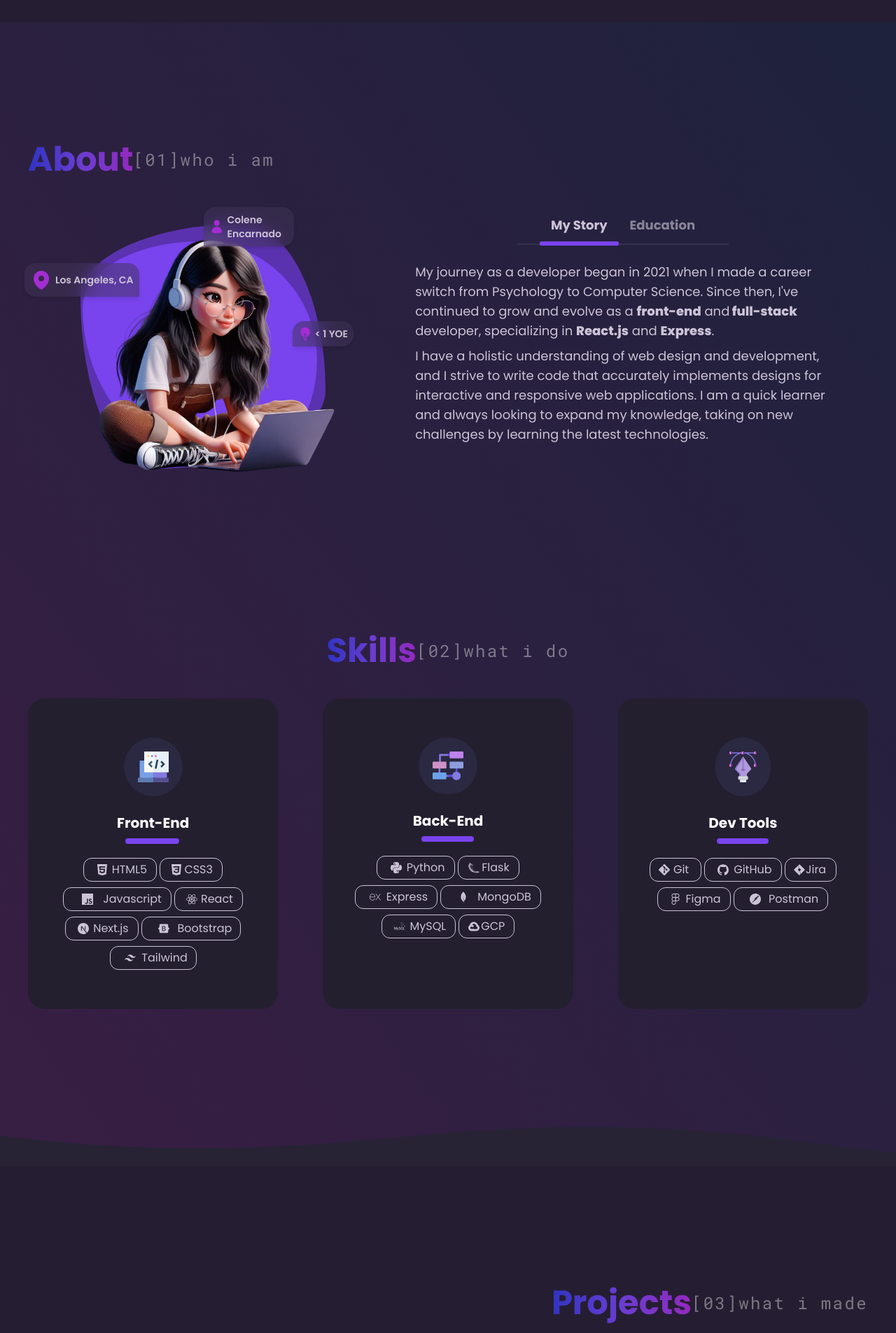
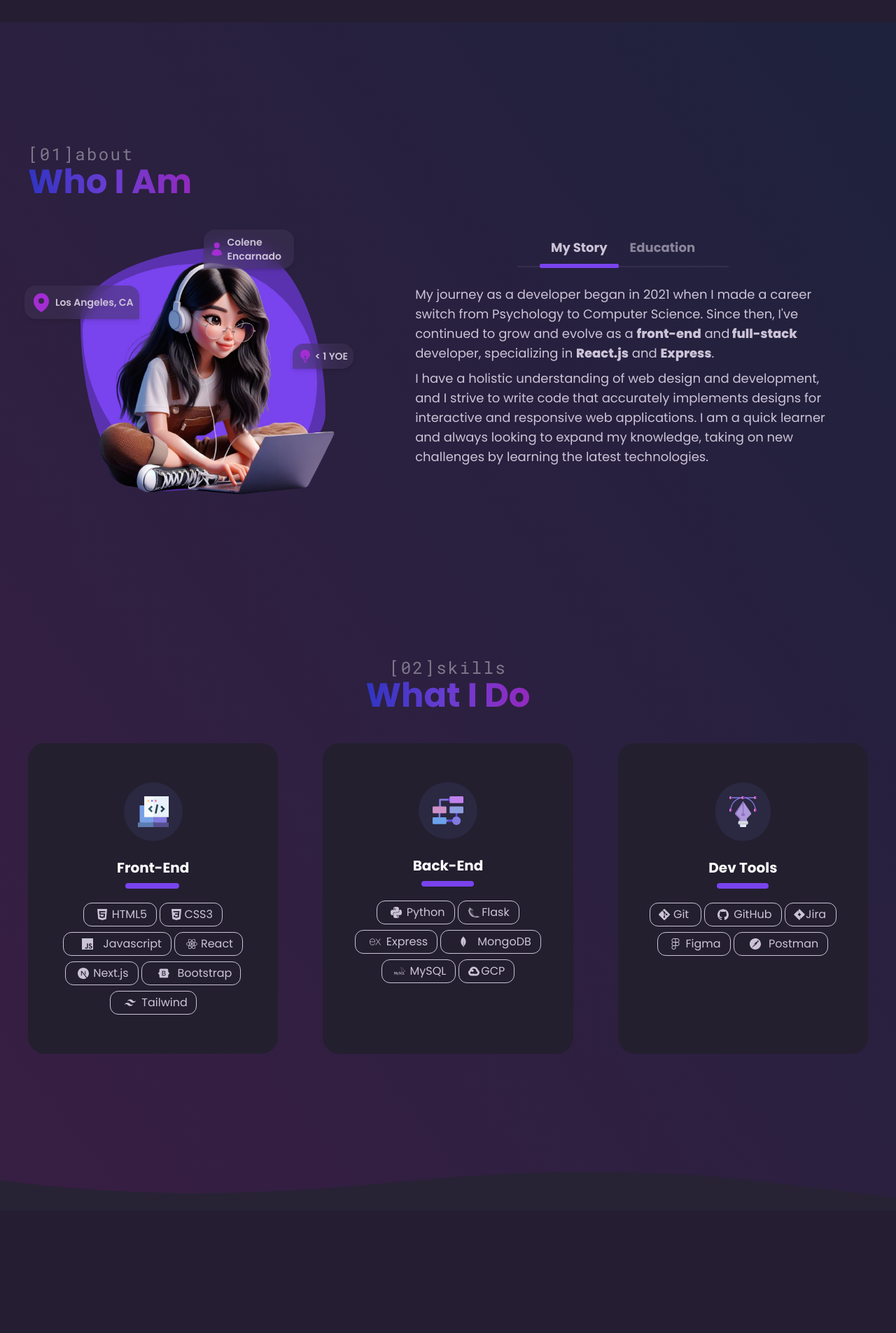
Before and after one commit to encarnac/portfolio, a React (Vite) app: page / in a window 1280 px wide. Shown: the part 880-2785 px from the top of the page at 70% size. Built offline with nearby package versions, Linux system fonts and the light colour scheme.

Commit message:
Changed header style to column and added extended title

```diff
--- a/src/components/AboutSection.jsx
+++ b/src/components/AboutSection.jsx
@@ -40,15 +40,15 @@ const AboutSection = ({ setSelectedPage }) => {
 
   return (
     <section id="about" className="mb-12 w-full">
-      <div className="relative mb-8 flex flex-row items-center justify-start py-3">
+      <div className="relative mb-8 flex flex-col items-start justify-start py-3">
+        <h4 className="font-mono text-lg tracking-widest text-[#797382]/40 dark:text-white/40 sm:text-xl lg:text-2xl">
+          [01]about
+        </h4>
         <h3 className="font-sans text-4xl font-bold lg:text-5xl">
           <span className="bg-gradient-to-r from-[#68A3EB] to-[#F38BBB] bg-clip-text text-transparent dark:from-[#3034C2] dark:via-[#6A3DD1] dark:to-[#9329BE]">
-            About
+            Who I Am
           </span>
         </h3>
-        <h4 className="font-mono text-lg tracking-widest text-[#797382]/40 dark:text-white/40 sm:text-xl lg:text-2xl">
-          [01]who i am
-        </h4>
       </div>
       <div className="mt-4 grid grid-cols-1 items-start justify-items-center gap-x-0 gap-y-4 py-8 lg:mt-0 lg:grid-cols-12 lg:gap-y-0 lg:py-0">
         <motion.div
--- a/src/components/ProjectsSection.jsx
+++ b/src/components/ProjectsSection.jsx
@@ -1,16 +1,27 @@
+import watch_soon from "../assets/watch-soon.png";
 const ProjectsSection = () => {
   return (
-    <section id="skills" className="mb-12 w-full">
-      <div className="relative mb-8 flex flex-row items-center justify-end py-3">
+    <section id="projects" className="mb-12 w-full">
+      <div className="relative mb-8 flex flex-col items-end justify-end py-3">
+        <h4 className="font-mono text-lg tracking-widest text-[#797382]/40 dark:text-white/40 sm:text-xl lg:text-2xl">
+          [03]projects
+        </h4>
         <h3 className="font-sans text-4xl font-bold lg:text-5xl">
           <span className="bg-gradient-to-r from-[#68A3EB] to-[#F38BBB] bg-clip-text text-transparent dark:from-[#3034C2] dark:via-[#6A3DD1] dark:to-[#9329BE]">
-            Projects
+            What I Made
           </span>
         </h3>
-        <h4 className="font-mono text-lg tracking-widest text-[#797382]/40 dark:text-white/40 sm:text-xl lg:text-2xl">
-          [03]what i made
-        </h4>
-      </div>{" "}
+      </div>
+      <div className="flex flex-col items-center justify-center text-[#797382] dark:text-white">
+        <div className="grid grid-cols-1 overflow-clip rounded-2xl border-[.01rem] border-[#797382] pl-6 dark:border-white md:grid-cols-12">
+          <div className="flex flex-col items-end justify-stretch px-8 py-4 md:col-span-6">
+            <h3>Watch Soon</h3>
+          </div>
+          <div className="md:col-span-6">
+            <img src={watch_soon} className="w-fit" />
+          </div>
+        </div>
+      </div>
     </section>
   );
 };
--- a/src/components/SkillsSection.jsx
+++ b/src/components/SkillsSection.jsx
@@ -45,15 +45,15 @@ const skillsContainer = {
 const SkillsSection = () => {
   return (
     <section id="skills" className="mb-12 w-full">
-      <div className="relative mb-8 flex flex-row items-center justify-center py-3">
+      <div className="relative mb-8 flex flex-col items-center justify-center py-3">
+        <h4 className="font-mono text-lg tracking-widest text-[#797382]/40 dark:text-white/40 sm:text-xl lg:text-2xl">
+          [02]skills
+        </h4>
         <h3 className="font-sans text-4xl font-bold lg:text-5xl">
           <span className="bg-gradient-to-r from-[#68A3EB] to-[#F38BBB] bg-clip-text text-transparent dark:from-[#3034C2] dark:via-[#6A3DD1] dark:to-[#9329BE]">
-            Skills
+            What I Do
           </span>
         </h3>
-        <h4 className="font-mono text-lg tracking-widest text-[#797382]/40 dark:text-white/40 sm:text-xl lg:text-2xl">
-          [02]what i do
-        </h4>
       </div>
       <motion.div
         initial="hidden"
```
